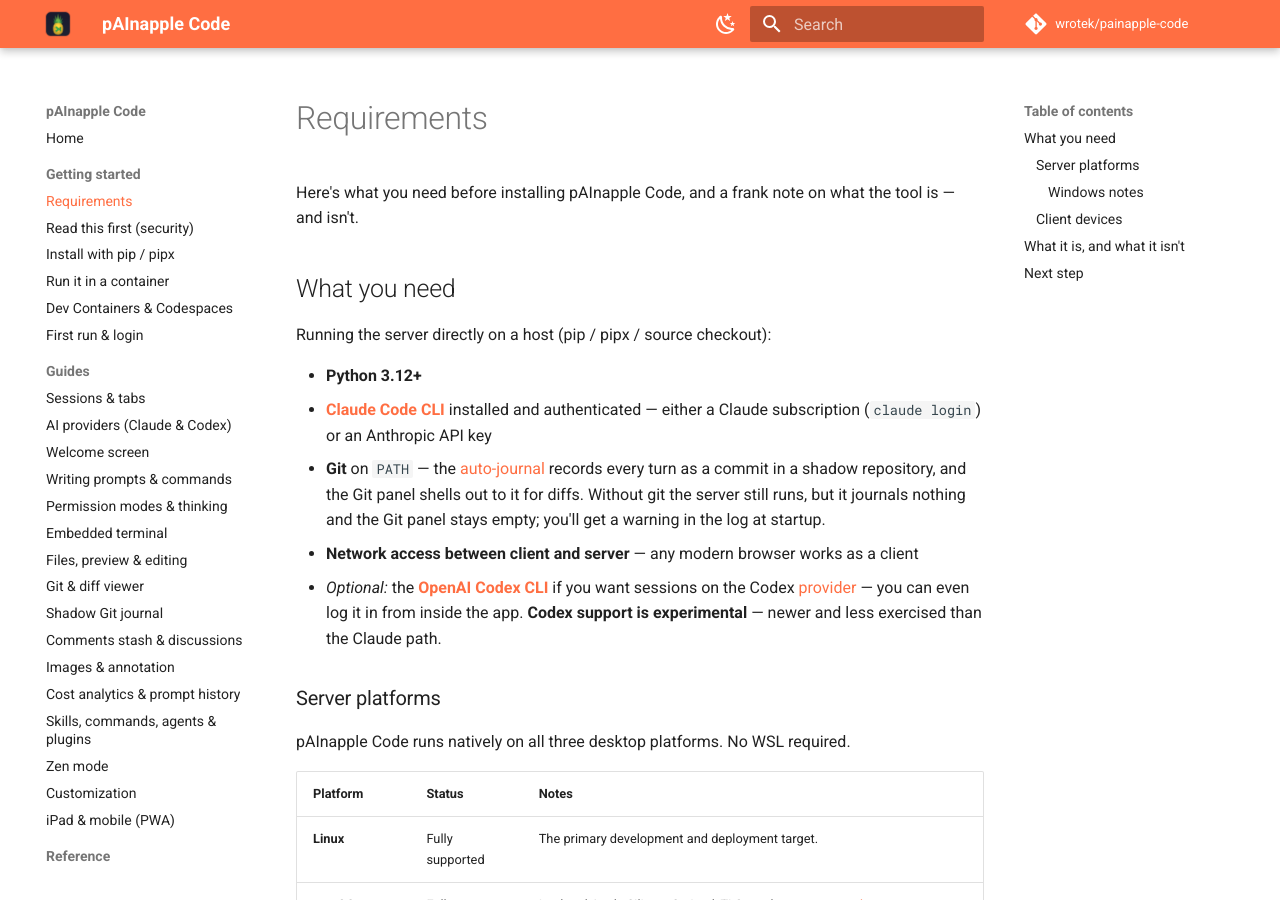
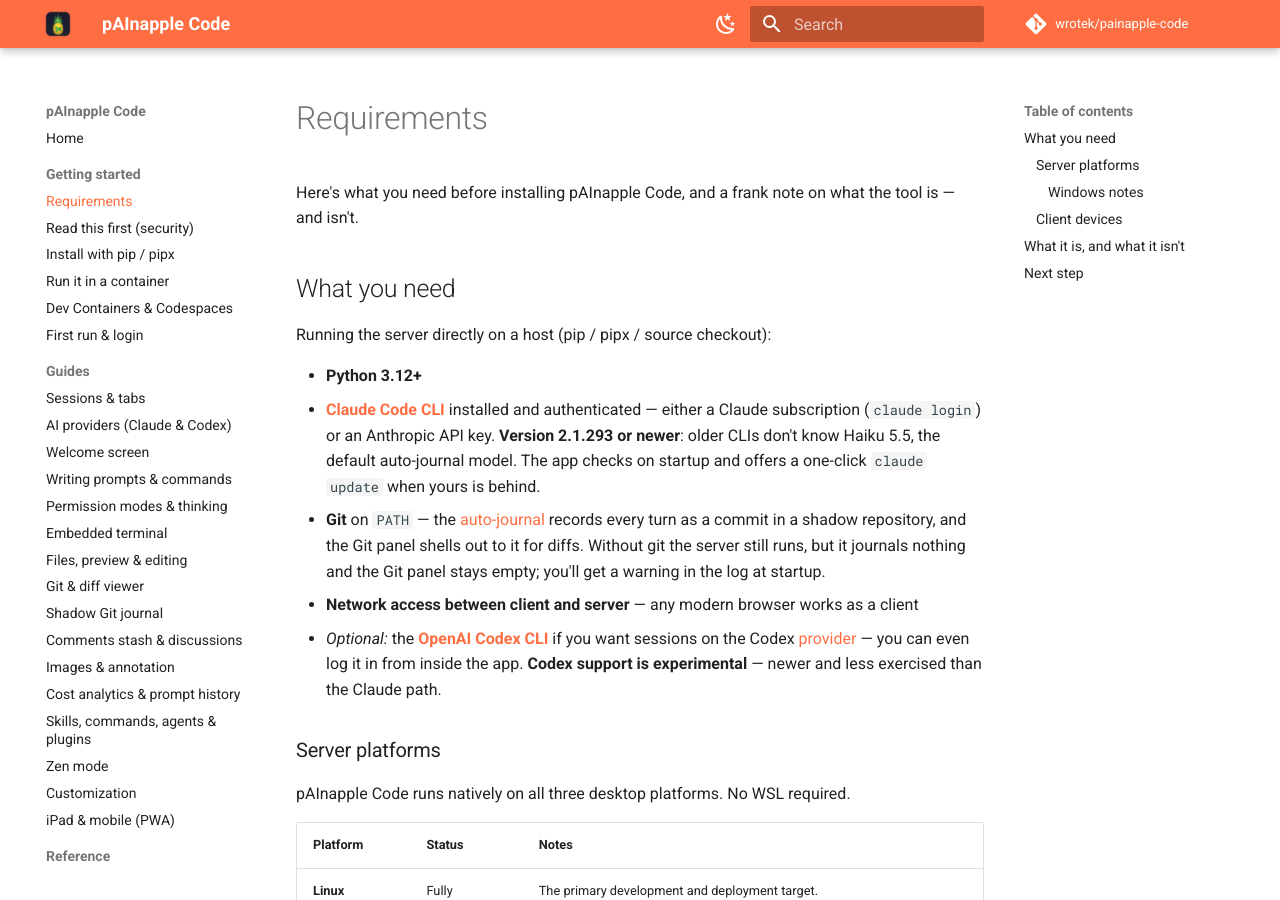
Before and after one commit to wrotek/painapple-code, an MkDocs documentation site: the page built from docs-site/getting-started/requirements.md, in a window 1280 px wide and 900 px high. Built offline with MkDocs 1.6.1 and Material for MkDocs 9.7.7, drawn with Linux system fonts in a browser that asks for light colours; comment, search, counter and statistics services are not loaded.

Commit message:
docs: Claude Code CLI minimum version (2.1.293)
Co-Authored-By: Claude Opus 5.5 (1M context) <noreply@anthropic.com>

```diff
--- a/docs-site/getting-started/requirements.md
+++ b/docs-site/getting-started/requirements.md
@@ -7,7 +7,7 @@ Here's what you need before installing pAInapple Code, and a frank note on what
 Running the server directly on a host (pip / pipx / source checkout):
 
 - **Python 3.12+**
-- **[Claude Code CLI](https://github.com/anthropics/claude-code)** installed and authenticated — either a Claude subscription (`claude login`) or an Anthropic API key
+- **[Claude Code CLI](https://github.com/anthropics/claude-code)** installed and authenticated — either a Claude subscription (`claude login`) or an Anthropic API key. **Version 2.1.293 or newer**: older CLIs don't know Haiku 5.5, the default auto-journal model. The app checks on startup and offers a one-click `claude update` when yours is behind.
 - **Git** on `PATH` — the [auto-journal](../guides/shadow-git.md) records every turn as a commit in a shadow repository, and the Git panel shells out to it for diffs. Without git the server still runs, but it journals nothing and the Git panel stays empty; you'll get a warning in the log at startup.
 - **Network access between client and server** — any modern browser works as a client
 - *Optional:* the **[OpenAI Codex CLI](https://github.com/openai/codex)** if you want sessions on the Codex [provider](../guides/providers.md) — you can even log it in from inside the app. **Codex support is experimental** — newer and less exercised than the Claude path.
```
